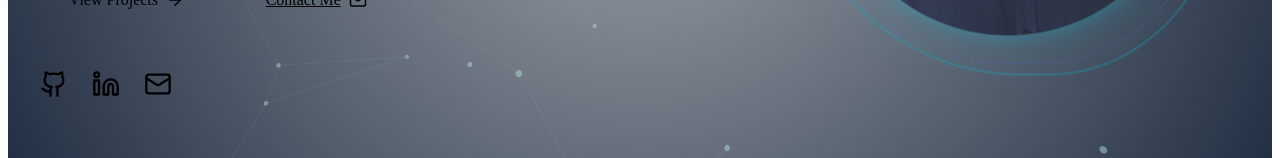
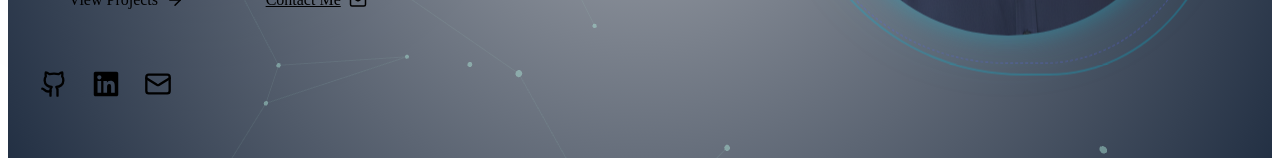
Before and after one commit to andrewflash/andrewflash.github.io, a React (Vite) app: page / in a window 1280 px wide. Shown: the part 647-805 px from the top of the page. Built offline with nearby package versions, Linux system fonts and the light colour scheme; the HTML template or start-up script is replaced by a standard one.

Commit message:
fix(icon): fix deprecated icons

```diff
--- a/package.json
+++ b/package.json
@@ -16,6 +16,7 @@
     "lucide-react": "^0.562.0",
     "react": "^19.2.0",
     "react-dom": "^19.2.0",
+    "react-icons": "^5.5.0",
     "react-scroll": "^1.9.3",
     "three": "^0.182.0"
   },
--- a/src/sections/Contact.jsx
+++ b/src/sections/Contact.jsx
@@ -1,6 +1,7 @@
 import React from 'react';
 import { motion } from 'framer-motion';
-import { Mail, Linkedin, MapPin } from 'lucide-react';
+import { Mail, MapPin } from 'lucide-react';
+import { FaLinkedin } from 'react-icons/fa';
 import '../styles/Contact.css';
 
 const Contact = () => {
@@ -50,9 +51,9 @@ const Contact = () => {
 
                             <a href="https://linkedin.com/in/andrirahmadhani" target="_blank" rel="noopener noreferrer" className="contact-item group">
                                 <div className="icon-box">
-                                    <Linkedin size={24} className="icon-contact" />
+                                    <FaLinkedin size={24} className="icon-contact" />
                                 </div>
-                                <span>Andrew Flash</span>
+                                <span>Andri Rahmadhani</span>
                             </a>
 
                             <div className="contact-item group">
@@ -121,7 +122,6 @@ const Contact = () => {
                     <div className="footer-links">
                         <a href="https://github.com/andrewflash" className="footer-link">GitHub</a>
                         <a href="https://id.linkedin.com/in/andrirahmadhani" className="footer-link">LinkedIn</a>
-                        <a href="#" className="footer-link">Twitter</a>
                     </div>
                 </div>
             </div>
--- a/src/sections/Hero.jsx
+++ b/src/sections/Hero.jsx
@@ -2,7 +2,8 @@
 import React from 'react';
 import { motion } from 'framer-motion';
 import { Link } from 'react-scroll';
-import { ArrowRight, Github, Linkedin, Mail, User } from 'lucide-react';
+import { ArrowRight, Github, Mail, User } from 'lucide-react';
+import { FaLinkedin } from 'react-icons/fa';
 import NetworkBackground from '../components/NetworkBackground';
 import '../styles/Hero.css';
 
@@ -55,7 +56,7 @@ const Hero = () => {
                                 <Github size={28} />
                             </a>
                             <a href="https://id.linkedin.com/in/andrirahmadhani" target="_blank" rel="noopener noreferrer" className="social-link">
-                                <Linkedin size={28} />
+                                <FaLinkedin size={28} />
                             </a>
                             <a href="mailto:andrewflash@gmail.com" className="social-link">
                                 <Mail size={28} />
```
Also changed, not shown: 1 other file (tests, documents, lock files or other folders).
